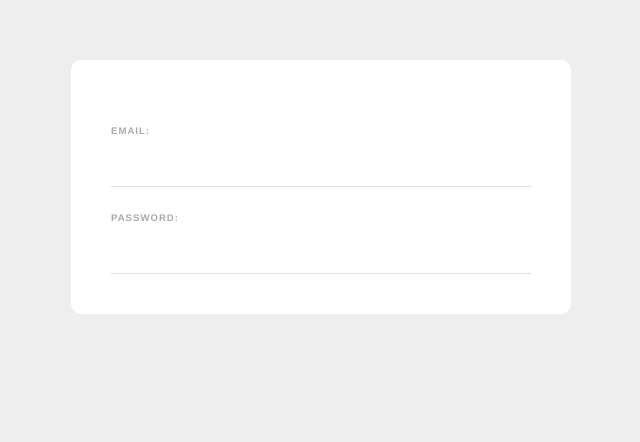
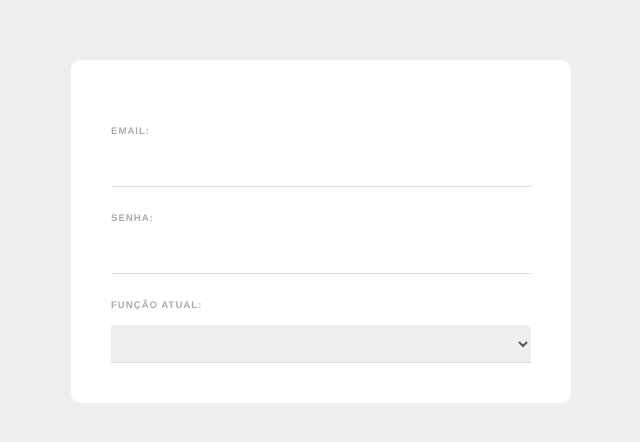
Before and after one commit to otavioalbe/vuejs-learning, a Vue app in the folder web-form/: page / in a window 1280 px wide. Shown: the top 442 px of the page, without its empty margins (319-959 px from the left). Built offline with nearby package versions, Linux system fonts and the light colour scheme.

Commit message:
select box

```diff
--- a/web-form/src/components/SingUpForm.vue
+++ b/web-form/src/components/SingUpForm.vue
@@ -3,11 +3,19 @@
     <label>Email:</label>
     <input type="email" required v-model="email">
 
-    <label>Password:</label>
+    <label>Senha:</label>
     <input type="password" required v-model="password">
+
+    <label>Função atual:</label>
+    <select v-model="role">
+        <option value="desenvolvedor">Desenvolvedor Web</option>
+        <option value="designer">Designer Web</option>
+    </select>
   </form>
+
   <p>{{ email }}</p>
   <p>{{ password }}</p>
+  <p>{{ role }}</p>
 </template>
 
 <script>
@@ -15,7 +23,8 @@
     data(){
         return{
             email: '',
-            password: ''
+            password: '',
+            role: ''
         }
     }
 }
@@ -39,7 +48,7 @@
     letter-spacing: 1px;
     font-weight: bold;
   }
-  input {
+  input, select {
     display: block;
     padding: 10px 6px;
     width: 100%;
```
